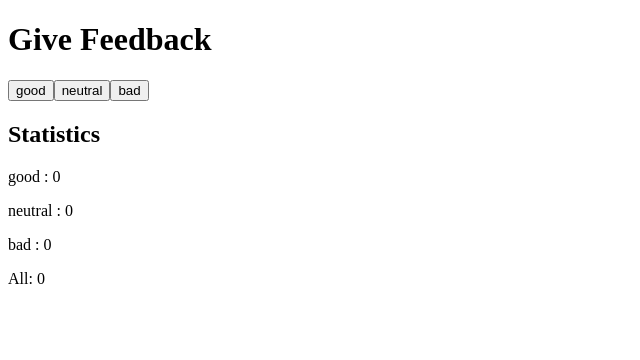
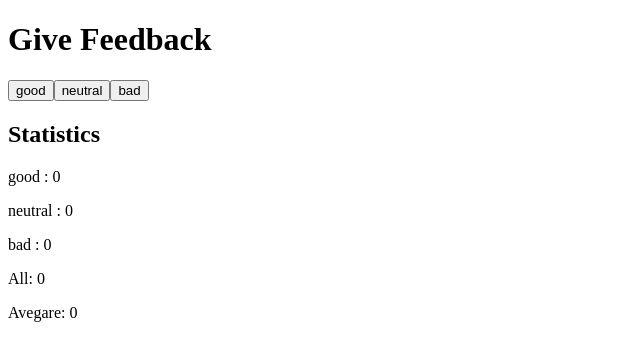
Before and after one commit to CarlosPProjects/fullstackopen, a React (Vite) app in the folder part01/unicafe/: page / in a window 1280 px wide. Shown: the top 360 px of the page, without its empty margins (0-640 px from the left). Built offline with nearby package versions, Linux system fonts and the light colour scheme.

Commit message:
"Added average score calculation and display to App component"

```diff
--- a/part01/unicafe/src/App.tsx
+++ b/part01/unicafe/src/App.tsx
@@ -3,7 +3,7 @@ import Button from "./components/Button";
 import Header from "./components/Header";
 import StatisticLine from "./components/StatisticLine";
 import { FeedbackType } from "./vite-env.d";
-import { getTotalComments } from "./utils/utils";
+import { getAverageScore, getTotalComments } from "./utils/utils";
 
 function App() {
   const [goodValue, setGoodValue] = useState(0);
@@ -11,9 +11,11 @@ function App() {
   const [badValue, setBadValue] = useState(0);
 
   const [totalValue, setTotalValue] = useState(0);
+  const [avegare, setAvegare] = useState(0);
 
   useEffect(() => {
     setTotalValue(getTotalComments(goodValue, neutralValue, badValue));
+    setAvegare(getAverageScore(goodValue, neutralValue, badValue));
   }, [goodValue, neutralValue, badValue]);
 
   const handleClick = (type: FeedbackType) => () => {
@@ -47,6 +49,7 @@ function App() {
       </div>
       <div>
         <p>All: {totalValue}</p>
+        <p>Avegare: {avegare}</p>
       </div>
     </main>
   );
--- a/part01/unicafe/src/utils/utils.ts
+++ b/part01/unicafe/src/utils/utils.ts
@@ -2,4 +2,8 @@ const getTotalComments = (good: number, neutral: number, bad: number) => {
   return good + neutral + bad;
 };
 
-export { getTotalComments };
+const getAverageScore = (good: number, neutral: number, bad: number) => {
+  return (good + neutral + (-1 * bad))/10;
+}
+
+export { getTotalComments, getAverageScore };
```
